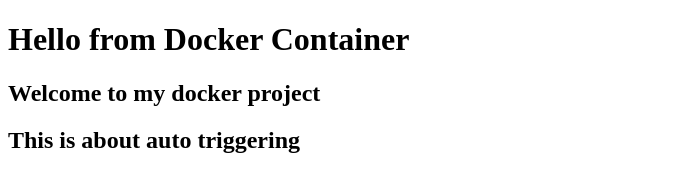
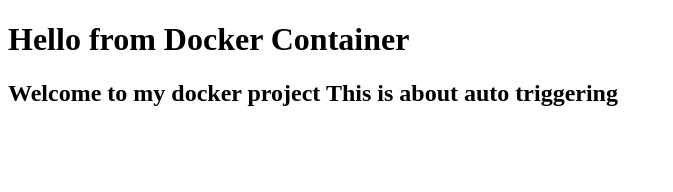
Before and after one commit to SamyuEswar/devops_pro, a plain HTML site: page index.html in a window 1280 px wide. Shown: the whole page, without its empty margins (0-673 px from the left). Drawn offline with Linux system fonts and the light colour scheme.

Commit message:
Update index.html

```diff
--- a/index.html
+++ b/index.html
@@ -5,7 +5,6 @@
 </head>
 <body>
     <h1>Hello from Docker Container </h1>
-    <h2>Welcome to my docker project</h2>
-    <h2>This is about auto triggering</h2>
+    <h2>Welcome to my docker project This is about auto triggering</h2>
 </body>
 </html>
```
